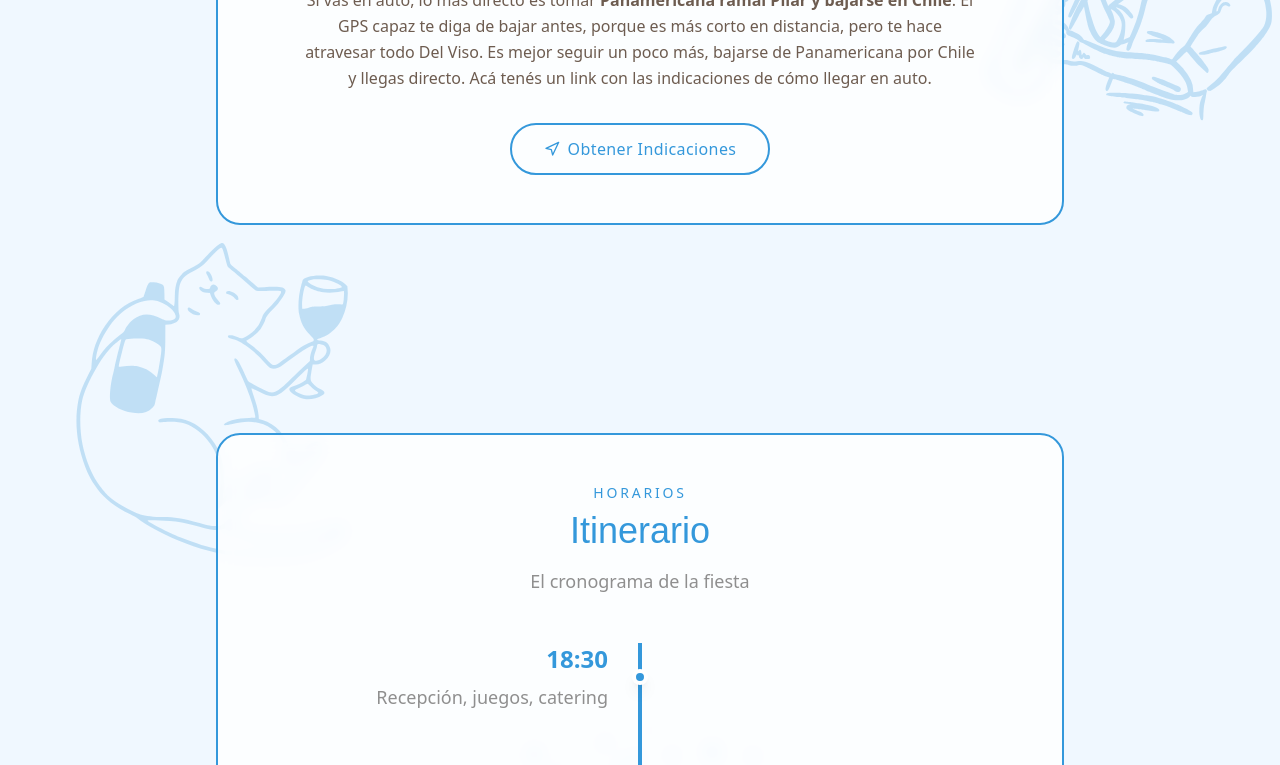
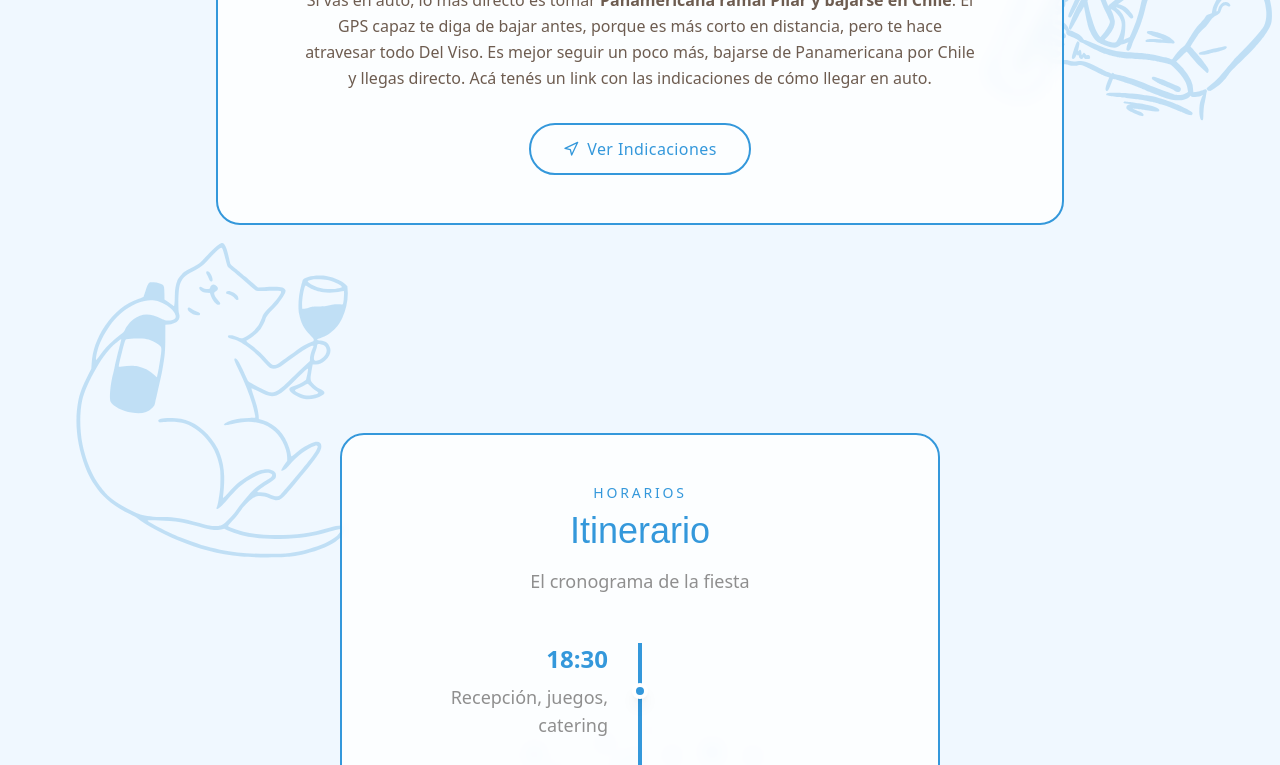
Before and after one commit to cazala/rsvp, a Next.js app: page / in a window 1280 px wide. Shown: the part 2320-3085 px from the top of the page. Built offline with nearby package versions, Linux system fonts and the light colour scheme; no server answers; a web font is replaced by a local one.

Commit message:
ajustes venue y itinerario

```diff
--- a/components/itinerary.tsx
+++ b/components/itinerary.tsx
@@ -10,7 +10,7 @@ export default function Itinerary() {
   ];
 
   return (
-    <section className="py-16 relative">
+    <section className="py-16 relative md:w-150 md:mx-auto">
       <div className="bg-white/80 backdrop-blur-sm border-2 border-ocean-blue rounded-3xl p-8 px-4 md:p-12">
         <div className="text-center mb-12">
           <p className="text-sm text-ocean-blue font-light tracking-[0.2em] uppercase mb-2">
--- a/components/venue.tsx
+++ b/components/venue.tsx
@@ -81,7 +81,7 @@ export default function Venue() {
               className="inline-flex items-center px-8 py-3 border-2 border-ocean-blue text-ocean-blue hover:bg-ocean-blue hover:text-white transition-colors font-light tracking-wide rounded-full"
             >
               <Navigation className="mr-2 h-4 w-4" />
-              Obtener Indicaciones
+              Ver Indicaciones
             </a>
           </div>
         </div>
```
